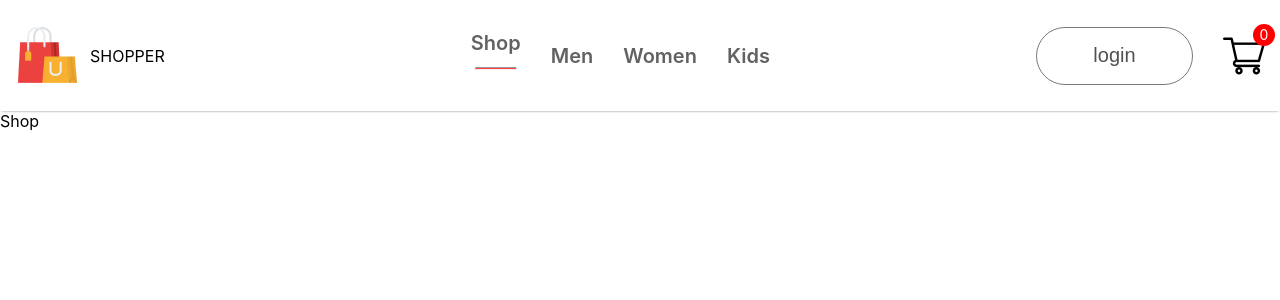
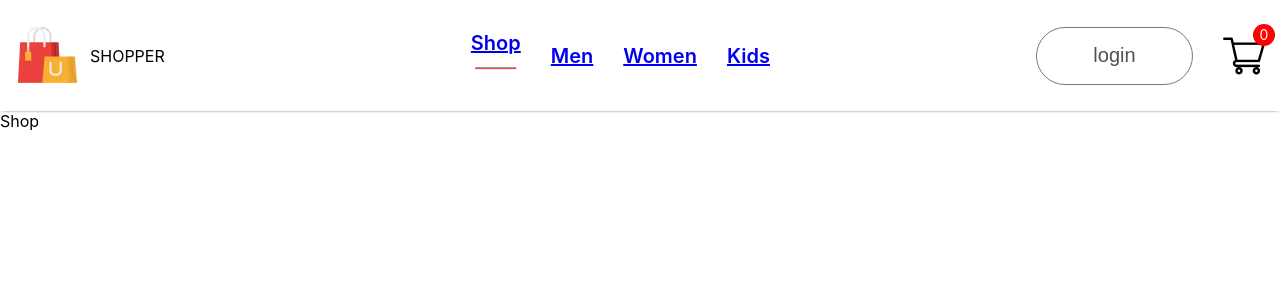
Before and after one commit to mambachristophersteven/shopper-frontend, a React (Create React App) app: page / in a window 1280 px wide. Shown: the top 300 px of the page. Built offline with nearby package versions, Linux system fonts and the light colour scheme.

Commit message:
linking navbar menu list to pages

```diff
--- a/src/Components/Navbar/Navbar.jsx
+++ b/src/Components/Navbar/Navbar.jsx
@@ -2,6 +2,7 @@
 import './Navbar.css'
 import logo from '../../Assets/logo.png'
 import cart_icon from '../../Assets/cart_icon.png'
+import { Link } from 'react-router-dom'
 export const Navbar = () => {
 
   const [menu,setMenu] = useState("shop");
@@ -12,10 +13,10 @@
         <p className="logo-name">SHOPPER</p>
       </div>
       <ul className="nav-menu">
-        <li onClick={()=>{setMenu("shop")}}>Shop{menu === "shop"?<hr/>:<></>}</li>
-        <li onClick={()=>{setMenu("mens")}}>Men{menu === "mens"?<hr/>:<></>}</li>
-        <li onClick={()=>{setMenu("womens")}}>Women{menu === "womens"?<hr/>:<></>}</li>
-        <li onClick={()=>{setMenu("kids")}}>Kids{menu === "kids"?<hr/>:<></>}</li>
+        <li onClick={()=>{setMenu("shop")}}><Link to='/'>Shop</Link>{menu === "shop"?<hr/>:<></>}</li>
+        <li onClick={()=>{setMenu("mens")}}><Link to='/mens'>Men</Link>{menu === "mens"?<hr/>:<></>}</li>
+        <li onClick={()=>{setMenu("womens")}}><Link to='/womens'>Women</Link>{menu === "womens"?<hr/>:<></>}</li>
+        <li onClick={()=>{setMenu("kids")}}><Link to='kids'>Kids</Link>{menu === "kids"?<hr/>:<></>}</li>
       </ul>
       <div className="nav-login-cart">
         <button>login</button>
```
